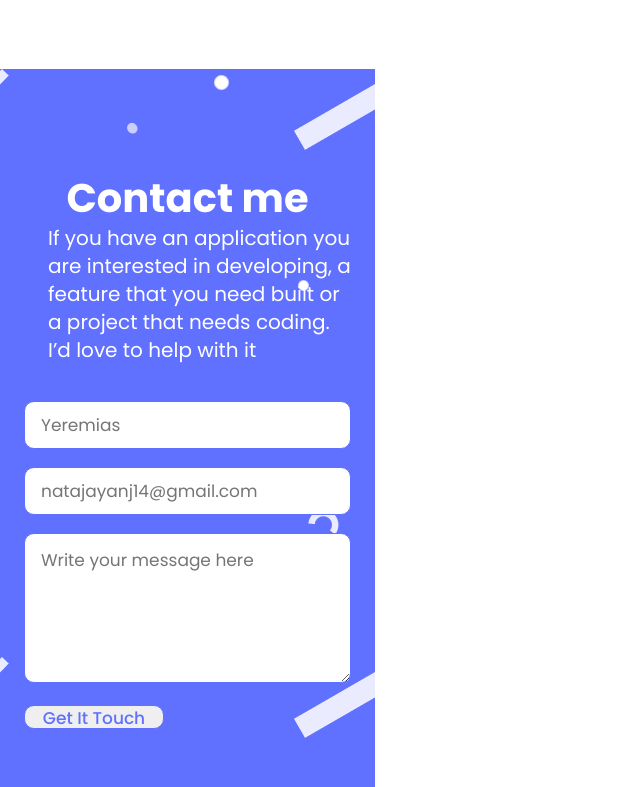
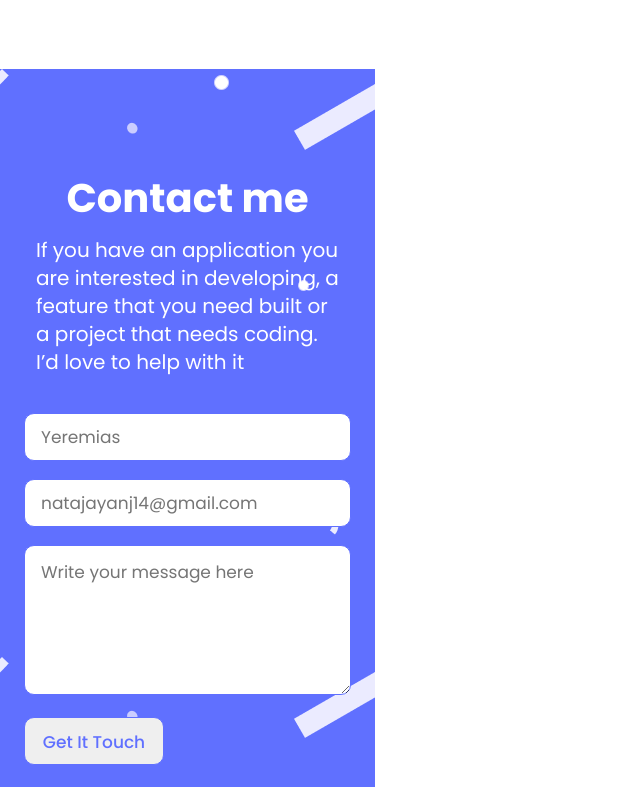
Before and after one commit to stenlisuryadinata/mobile_portfolio_test, a website: page index.html in a window 1280 px wide. Shown: the part 4614-5401 px from the top of the page, without its empty margins (0-640 px from the left). Drawn offline with nearby package versions, Linux system fonts and the light colour scheme.

Commit message:
Added linters spelling

```diff
--- a/styles.css
+++ b/styles.css
@@ -58,7 +58,6 @@
   font-size: 12px;
   line-height: 20px;
   color: #6070ff;
-
 }
 
 .myhamburgeur {
@@ -181,7 +180,7 @@ nav ul li {
   display: inline-block;
 }
 
-.card-holder-1{
+.card-holder-1 {
   margin: 0;
   width: 327px;
   height: 718px;
@@ -234,7 +233,6 @@ nav ul li {
 
 .card-details-subtitle-1 {
   color: #344563;
-  /* color: #7a869a; */
   font-family: "Poppins", sans-serif;
   font-weight: 600;
   font-size: 13px;
@@ -345,8 +343,6 @@ nav ul li {
   width: 170px;
   height: 50px;
   padding: 12px 12px;
-
-  /* Button /Normal */
   font-family: "Poppins", sans-serif;
   font-style: normal;
   font-weight: 500;
@@ -516,6 +512,8 @@ nav ul li {
   font-weight: 400;
   font-size: 20px;
   line-height: 28px;
+  margin-right: 24px;
+  margin-top: 12px;
 }
 
 #form-spree {
@@ -584,10 +582,11 @@ nav ul li {
 
 .submit-button {
   width: 140px;
-  height: 24px;
+  height: 48px;
   border-radius: 10px;
   border: 1px solid #6070ff;
   margin-top: 15px;
+  padding: 12px 16px 12px 16px;
 }
 
 #submit-text {
```
Lines whose indentation alone changed are shown as unchanged.
